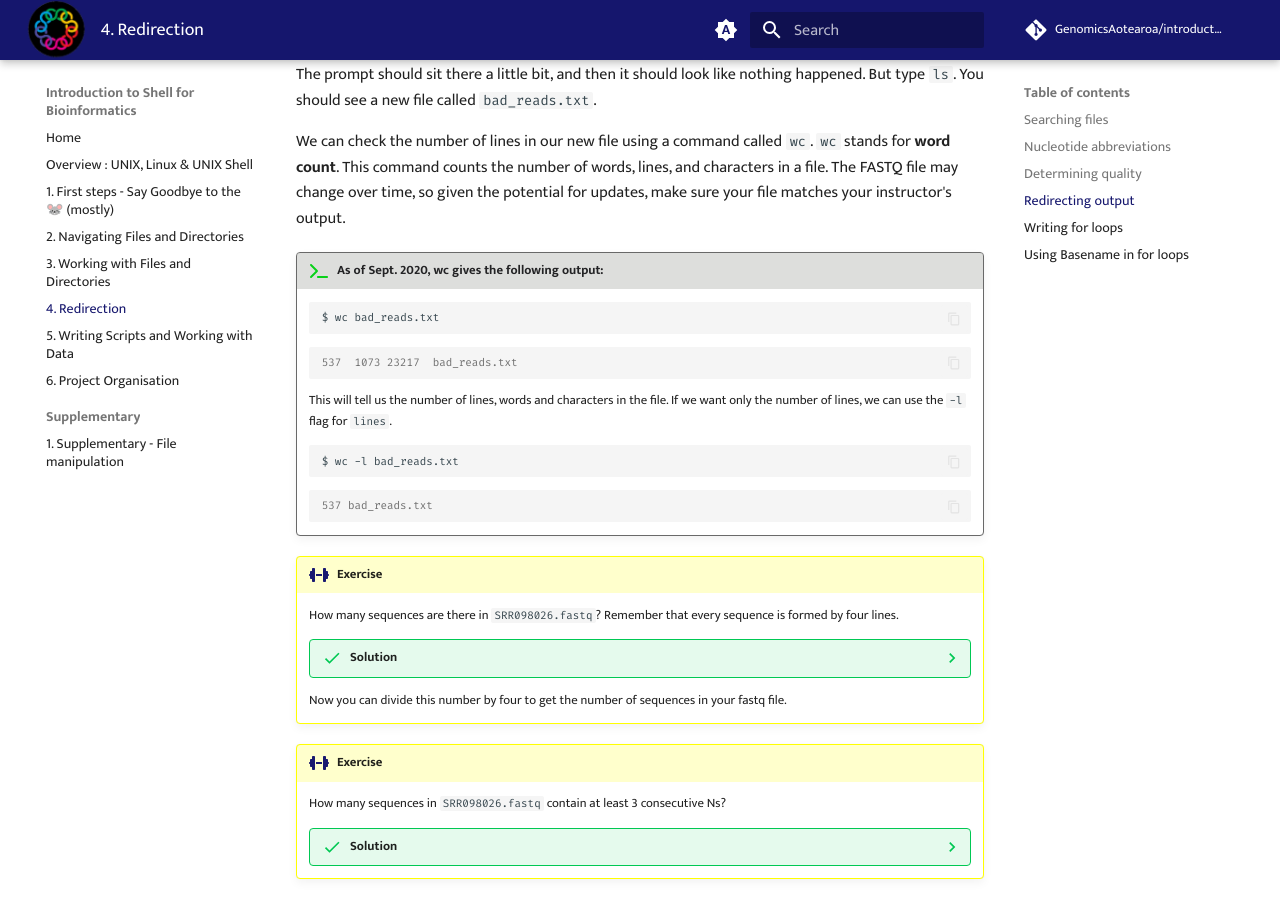
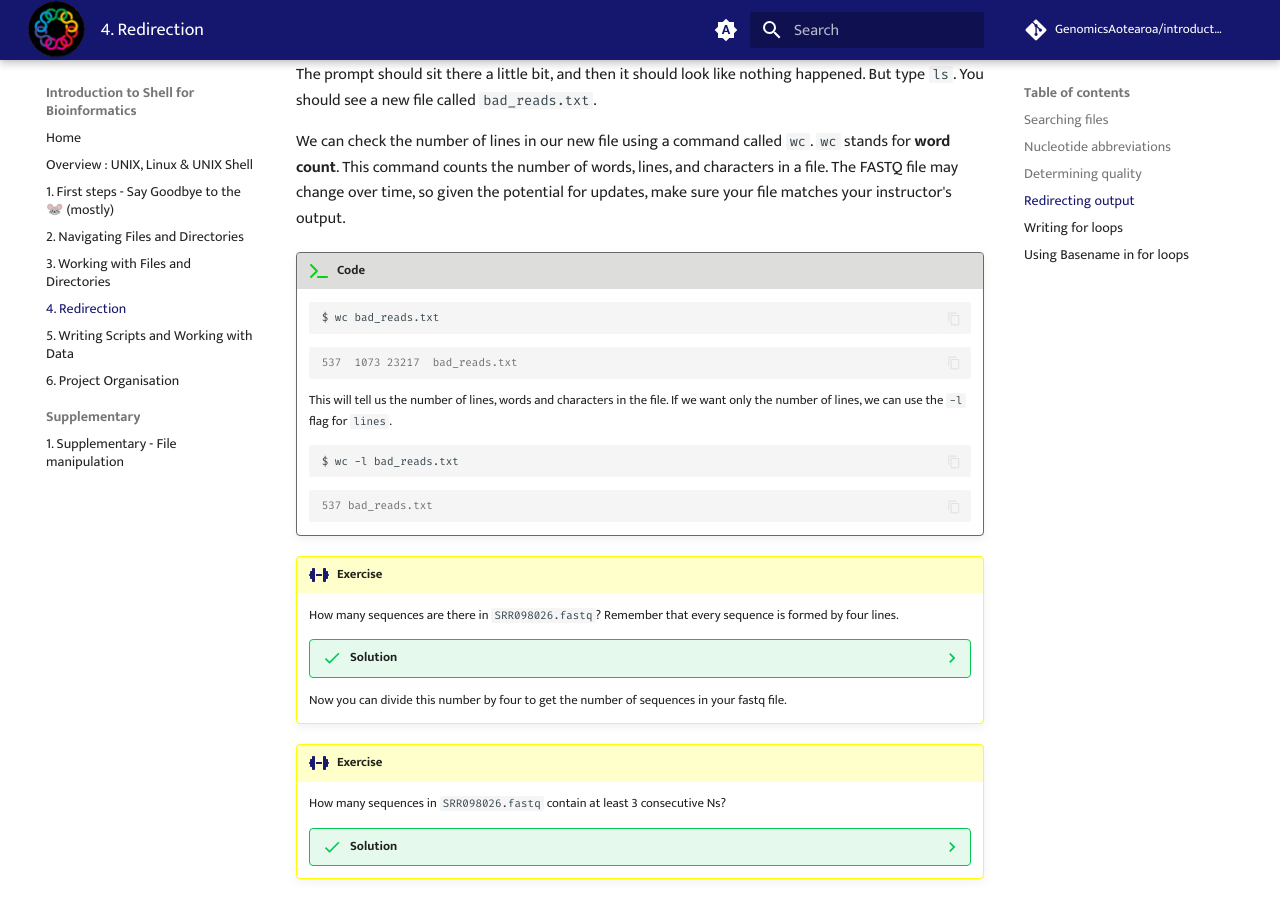
Before and after one commit to GenomicsAotearoa/introduction-to-shell, an MkDocs documentation site: the page built from docs/04-redirection.md, in a window 1280 px wide and 900 px high, scrolled down 2988 px. Built offline with MkDocs 1.6.1 and Material for MkDocs 9.7.7, drawn with Linux system fonts in a browser that asks for light colours; comment, search, counter and statistics services are not loaded.

Commit message:
fixed issue #4

````diff
--- a/docs/04-redirection.md
+++ b/docs/04-redirection.md
@@ -204,7 +204,7 @@ We can check the number of lines in our new file using a command called `wc`.
 in a file. The FASTQ file may change over time, so given the potential for updates,
 make sure your file matches your instructor's output.
 
-!!! terminal-2 "As of Sept. 2020, wc gives the following output:"
+!!! terminal-2 "Code"
 
     ```bash
     $ wc bad_reads.txt
````
